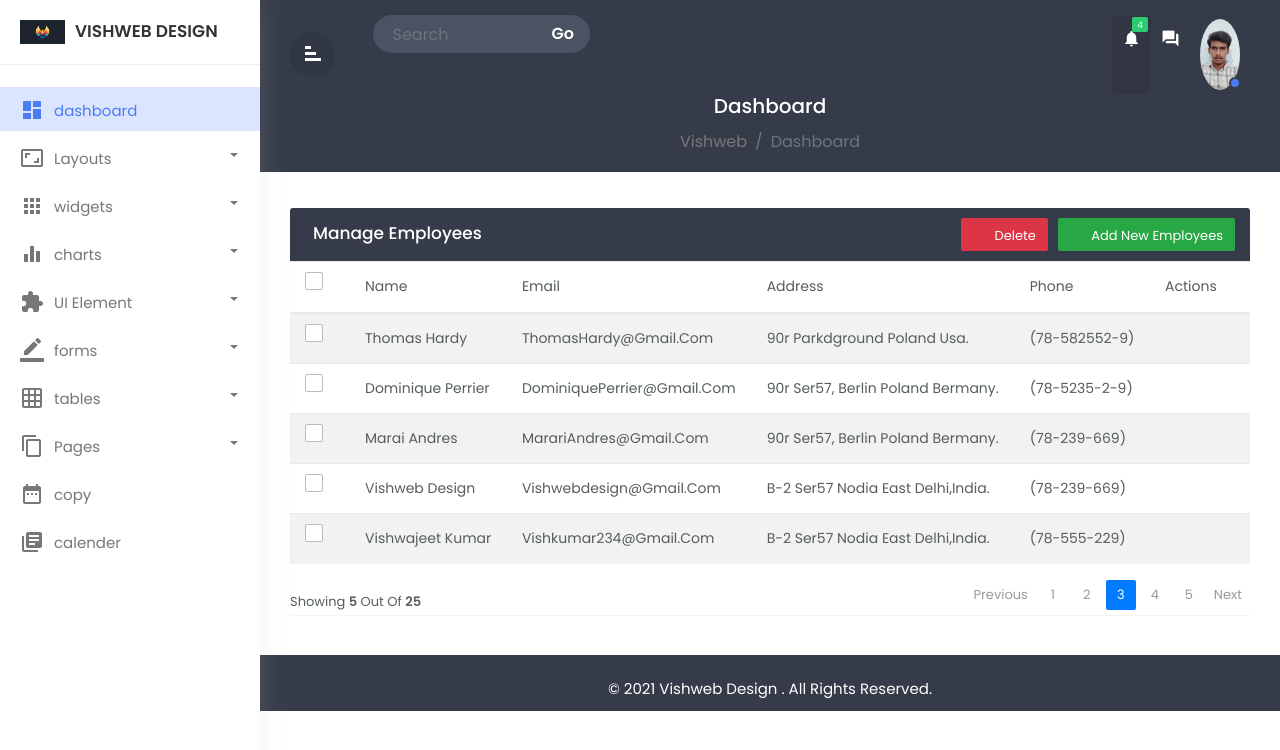
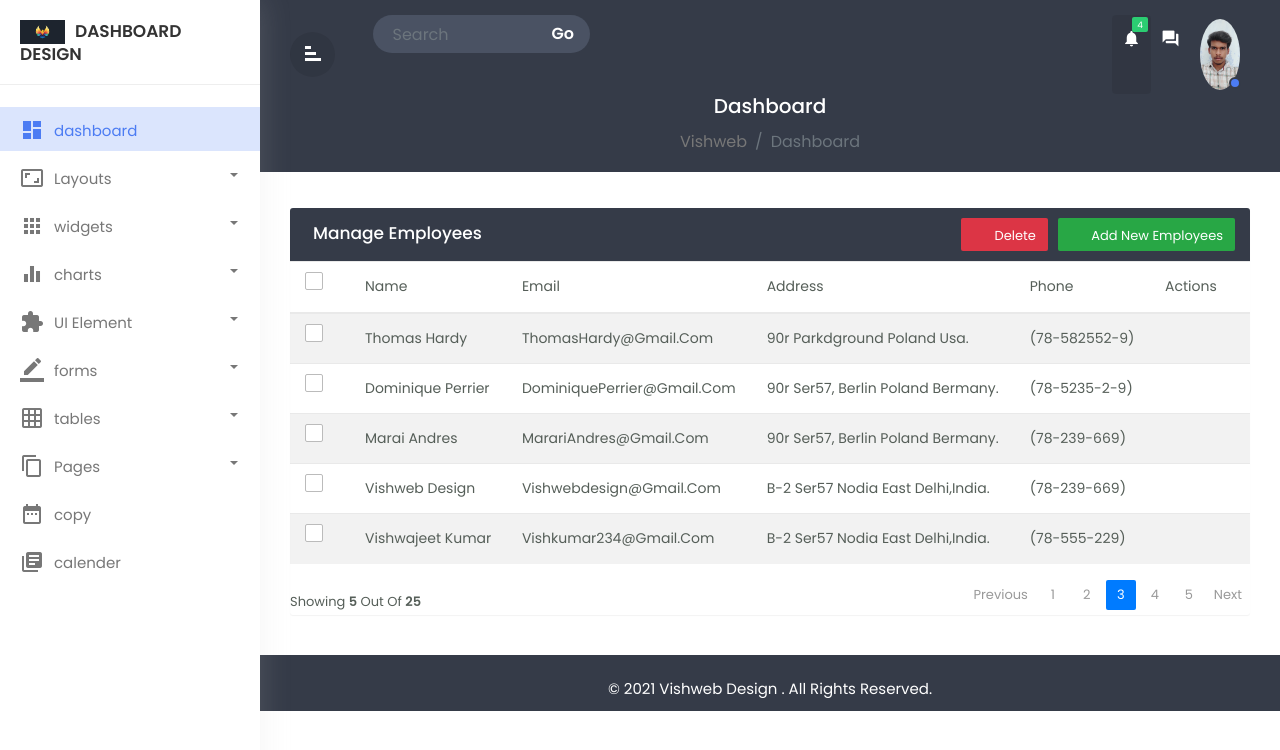
Before and after one commit to 448Aravindhan/Internship-Task-1, a plain HTML site: page index.html in a window 1280 px wide. Drawn offline with Linux system fonts and the light colour scheme.

Commit message:
Update index.html

```diff
--- a/index.html
+++ b/index.html
@@ -34,7 +34,7 @@
 
 	 <div id="sidebar">
 	    <div class="sidebar-header">
-		   <h3><img src="img/logo.png" class="img-fluid"/><span>vishweb design</span></h3>
+		   <h3><img src="img/logo.png" class="img-fluid"/><span>Dashboard Design</span></h3>
 		</div>
 		<ul class="list-unstyled component m-0">
 		  <li class="active">
```
